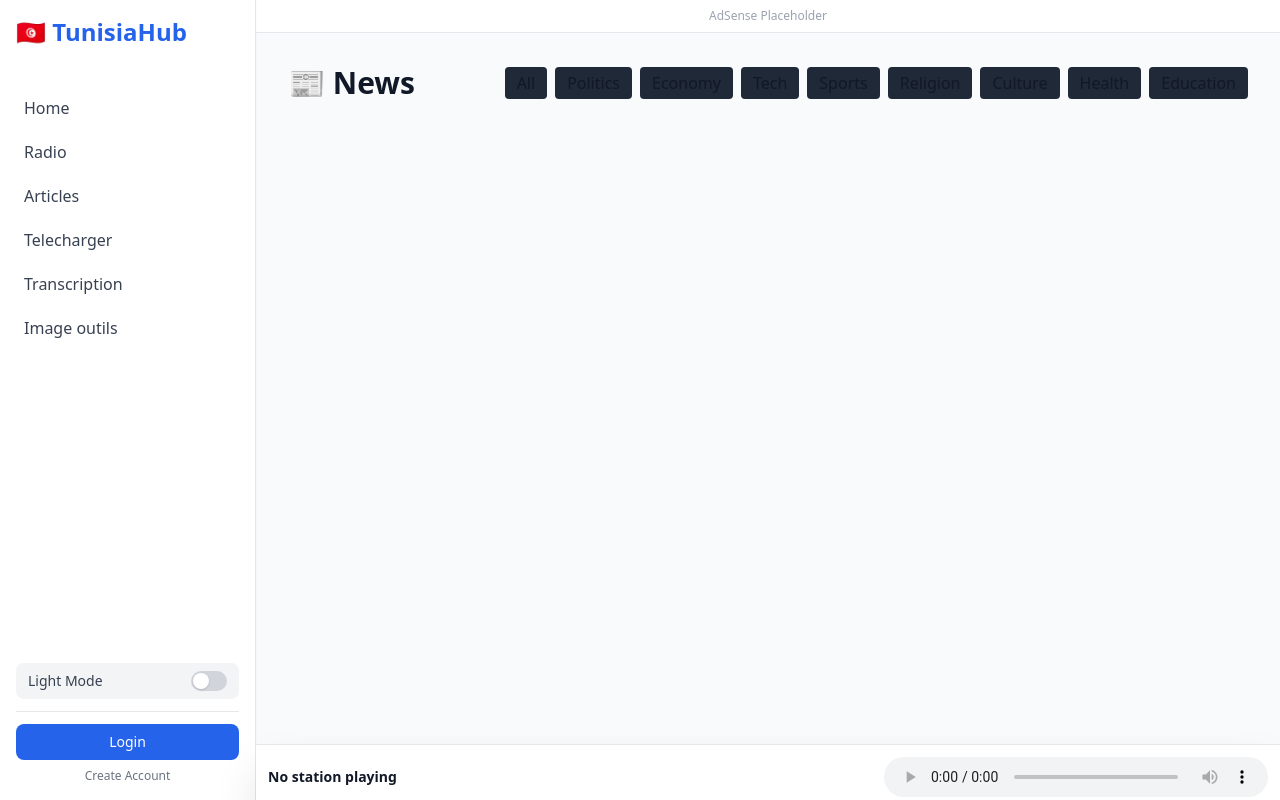
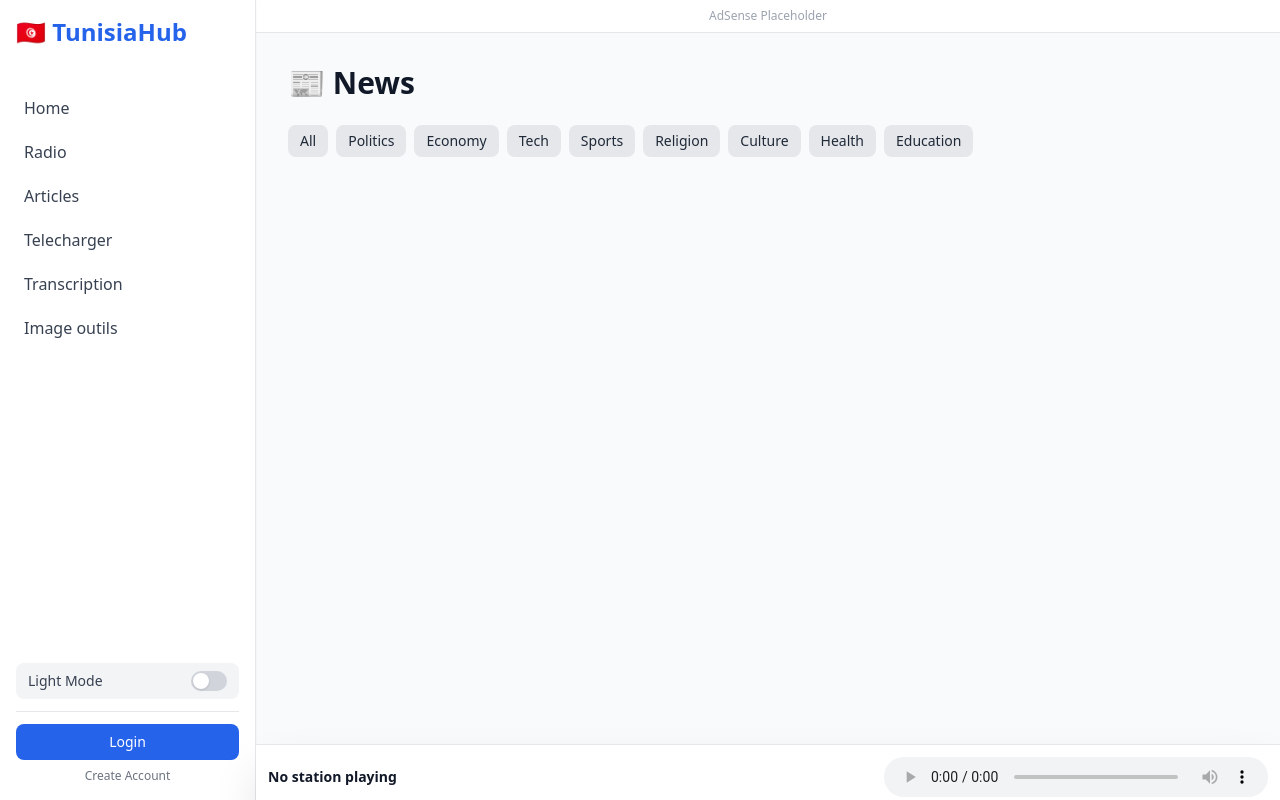
Before and after one commit to MedramyMH/radioweb, a FastAPI app: page /news in a window 1280 px wide. Run offline with FastAPI, Linux system fonts and the light colour scheme; data that the repository does not hold is empty; parts of the project's set-up code (start-up, migrations or seed data) failed here and were passed over; some libraries are stand-ins or nearby versions.

Commit message:
Refactor news.html for better layout and design
Updated the news template to improve layout and styling.

```diff
--- a/app/templates/news.html
+++ b/app/templates/news.html
@@ -1,35 +1,70 @@
 {% extends "base.html" %}
 {% block title %}News - TunisiaHub{% endblock %}
 {% block content %}
-<div class="flex justify-between items-center mb-6">
-    <h2 class="text-3xl font-bold">📰 News</h2>
-    <div class="flex gap-2">
-        <a href="/news" data-nav class="px-3 py-1 bg-gray-800 rounded hover:bg-gray-700">All</a>
-        <a href="/news?category=Politics" data-nav class="px-3 py-1 bg-gray-800 rounded hover:bg-gray-700">Politics</a>
-        <a href="/news?category=Economy" data-nav class="px-3 py-1 bg-gray-800 rounded hover:bg-gray-700">Economy</a>
-        <a href="/news?category=Tech" data-nav class="px-3 py-1 bg-gray-800 rounded hover:bg-gray-700">Tech</a>
-        <a href="/news?category=Sports" data-nav class="px-3 py-1 bg-gray-800 rounded hover:bg-gray-700">Sports</a>
-        <a href="/news?category=Religion" data-nav class="px-3 py-1 bg-gray-800 rounded hover:bg-gray-700">Religion</a>
-        <a href="/news?category=Culture" data-nav class="px-3 py-1 bg-gray-800 rounded hover:bg-gray-700">Culture</a>
-        <a href="/news?category=Health" data-nav class="px-3 py-1 bg-gray-800 rounded hover:bg-gray-700">Health</a>
-        <a href="/news?category=Education" data-nav class="px-3 py-1 bg-gray-800 rounded hover:bg-gray-700">Education</a>
+
+<div class="flex flex-col sm:flex-row sm:items-center sm:justify-between gap-3 mb-6">
+    <h2 class="text-2xl sm:text-3xl font-bold">📰 News</h2>
+</div>
+
+<!-- Category filter: horizontal scroll on mobile -->
+<div class="mb-6 -mx-4 px-4 sm:mx-0 sm:px-0">
+    <div class="flex gap-2 overflow-x-auto pb-2 sm:flex-wrap sm:overflow-visible"
+         style="scrollbar-width: none; -ms-overflow-style: none;">
+        <a href="/news" data-nav
+           class="flex-shrink-0 px-3 py-1.5 text-sm rounded-lg
+                  bg-gray-200 text-gray-800 hover:bg-gray-300
+                  dark:bg-gray-800 dark:text-gray-100 dark:hover:bg-gray-700">All</a>
+        <a href="/news?category=Politics" data-nav
+           class="flex-shrink-0 px-3 py-1.5 text-sm rounded-lg
+                  bg-gray-200 text-gray-800 hover:bg-gray-300
+                  dark:bg-gray-800 dark:text-gray-100 dark:hover:bg-gray-700">Politics</a>
+        <a href="/news?category=Economy" data-nav
+           class="flex-shrink-0 px-3 py-1.5 text-sm rounded-lg
+                  bg-gray-200 text-gray-800 hover:bg-gray-300
+                  dark:bg-gray-800 dark:text-gray-100 dark:hover:bg-gray-700">Economy</a>
+        <a href="/news?category=Tech" data-nav
+           class="flex-shrink-0 px-3 py-1.5 text-sm rounded-lg
+                  bg-gray-200 text-gray-800 hover:bg-gray-300
+                  dark:bg-gray-800 dark:text-gray-100 dark:hover:bg-gray-700">Tech</a>
+        <a href="/news?category=Sports" data-nav
+           class="flex-shrink-0 px-3 py-1.5 text-sm rounded-lg
+                  bg-gray-200 text-gray-800 hover:bg-gray-300
+                  dark:bg-gray-800 dark:text-gray-100 dark:hover:bg-gray-700">Sports</a>
+        <a href="/news?category=Religion" data-nav
+           class="flex-shrink-0 px-3 py-1.5 text-sm rounded-lg
+                  bg-gray-200 text-gray-800 hover:bg-gray-300
+                  dark:bg-gray-800 dark:text-gray-100 dark:hover:bg-gray-700">Religion</a>
+        <a href="/news?category=Culture" data-nav
+           class="flex-shrink-0 px-3 py-1.5 text-sm rounded-lg
+                  bg-gray-200 text-gray-800 hover:bg-gray-300
+                  dark:bg-gray-800 dark:text-gray-100 dark:hover:bg-gray-700">Culture</a>
+        <a href="/news?category=Health" data-nav
+           class="flex-shrink-0 px-3 py-1.5 text-sm rounded-lg
+                  bg-gray-200 text-gray-800 hover:bg-gray-300
+                  dark:bg-gray-800 dark:text-gray-100 dark:hover:bg-gray-700">Health</a>
+        <a href="/news?category=Education" data-nav
+           class="flex-shrink-0 px-3 py-1.5 text-sm rounded-lg
+                  bg-gray-200 text-gray-800 hover:bg-gray-300
+                  dark:bg-gray-800 dark:text-gray-100 dark:hover:bg-gray-700">Education</a>
     </div>
 </div>
 
-<div class="grid grid-cols-1 md:grid-cols-2 lg:grid-cols-3 gap-6">
+<!-- Grid: 1 col mobile, 2 md, 3 lg -->
+<div class="grid grid-cols-1 sm:grid-cols-2 lg:grid-cols-3 gap-4 sm:gap-6">
     {% for article in articles %}
-    <!-- Wrapped in <a> tag to make it clickable -->
-    <a href="/news/{{ article.id }}" data-nav class="bg-gray-800 rounded-xl overflow-hidden hover:scale-[1.02] transition-transform block">
+    <a href="/news/{{ article.id }}" data-nav
+       class="bg-white dark:bg-gray-800 rounded-xl overflow-hidden
+              hover:scale-[1.02] active:scale-[0.99] transition-transform block
+              border border-gray-200 dark:border-gray-700 shadow-sm">
         {% if article.image_url %}
-            <img src="{{ article.image_url }}" class="w-full h-48 object-cover">
+            <img src="{{ article.image_url }}" class="w-full h-44 sm:h-48 object-cover">
         {% else %}
-            <div class="w-full h-48 bg-gray-700 flex items-center justify-center text-gray-500">No Image</div>
+            <div class="w-full h-44 sm:h-48 bg-gray-100 dark:bg-gray-700 flex items-center justify-center text-gray-400 text-sm">No Image</div>
         {% endif %}
-        <div class="p-4">
-            <span class="text-xs text-blue-400 bg-blue-400/10 px-2 py-1 rounded">{{ article.category }}</span>
-            <h3 dir="auto">{{ article.title }}</h3>
-            <!-- <p class="text-gray-400 mt-2 line-clamp-2">{{ article.content[:150] | safe }}...</p> -->
-            <p dir="auto">
+        <div class="p-3 sm:p-4">
+            <span class="text-xs text-blue-600 dark:text-blue-400 bg-blue-50 dark:bg-blue-400/10 px-2 py-1 rounded">{{ article.category }}</span>
+            <h3 dir="auto" class="font-semibold text-gray-900 dark:text-white mt-2 mb-1 text-sm sm:text-base leading-snug">{{ article.title }}</h3>
+            <p dir="auto" class="text-xs sm:text-sm text-gray-500 dark:text-gray-400 line-clamp-2">
                 {{ article.content | striptags | truncate(150) }}
             </p>
         </div>
```
